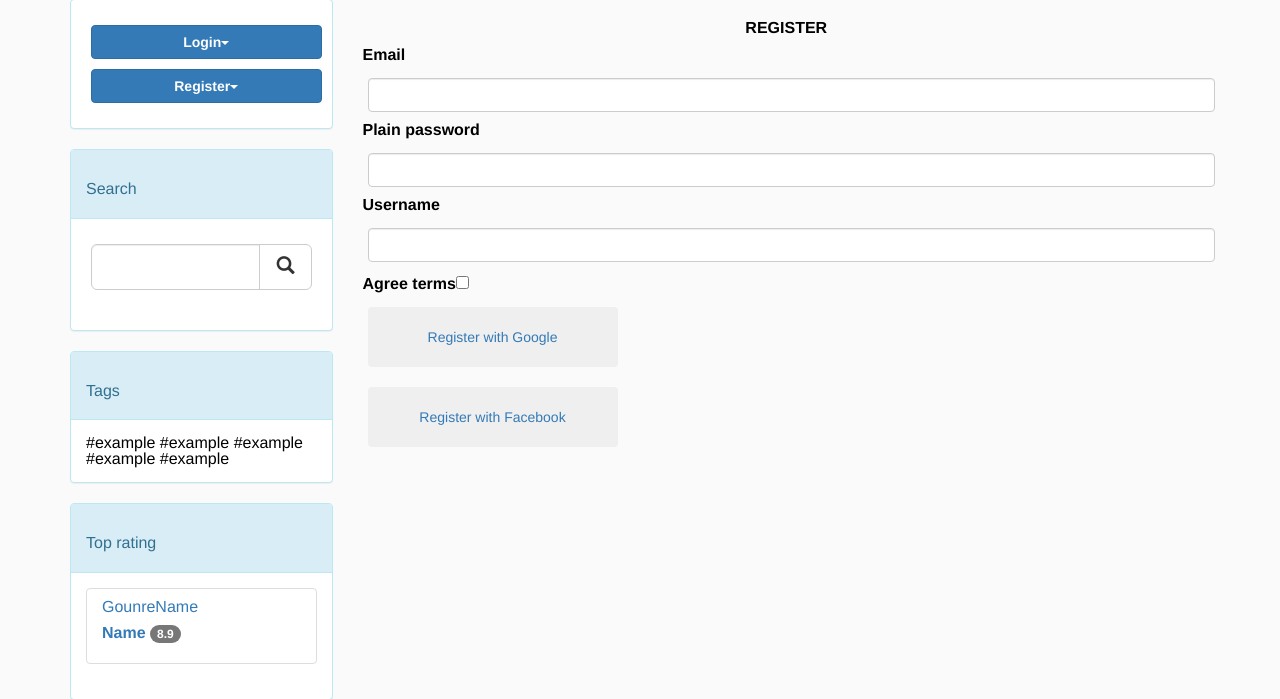
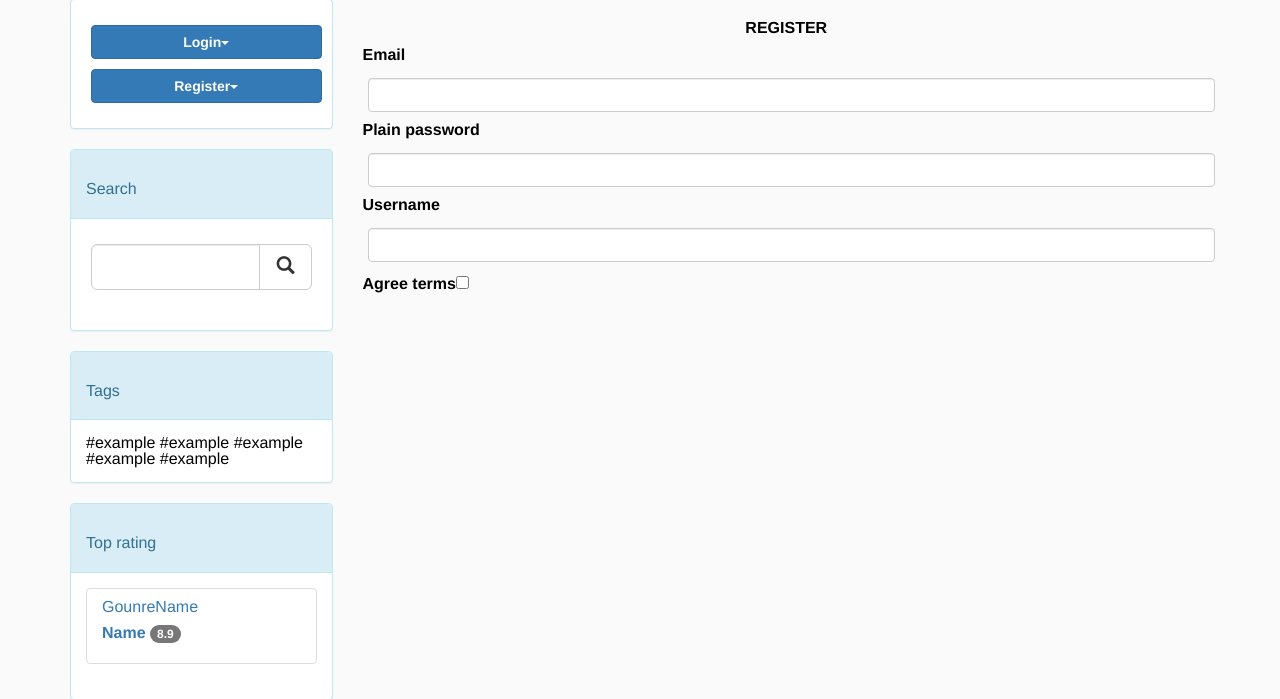
Before and after one commit to h-aleksandr/symfony-web-app, a Symfony app: template templates/registration/register.html.twig in a window 1280 px wide. Shown: the part 101-800 px from the top of the page. Run offline with Twig, Linux system fonts and the light colour scheme; the template is opened without the code that fills it, so the values that code supplies are empty; form fields are guessed from the names that the template uses; some libraries are stand-ins or nearby versions.

Commit message:
changing login.html.twig

```diff
--- a/templates/registration/register.html.twig
+++ b/templates/registration/register.html.twig
@@ -17,6 +17,4 @@
         {{ form_row(registrationForm.agreeTerms) }}
     {{ form_end(registrationForm) }}
 
-    <button class="btn btn-social btn-dark"><a href="{{ path('connect_google_start') }}">Register with Google</a></button><br>
-    <button class="btn btn-social btn-dark"><a href="{{ path('connect_facebook_start') }}">Register with Facebook</a></button><br>
 {% endblock %}
--- a/templates/security/login.html.twig
+++ b/templates/security/login.html.twig
@@ -43,7 +43,7 @@
         </form>
 
         <br><hr><br>
-        <button class="btn btn-social btn-dark"><a href="{{ path('connect_google_start') }}">Login with Google</a></button><br>
-        <button class="btn btn-social btn-dark"><a href="{{ path('connect_facebook_start') }}">Login with Facebook</a></button><br>
+        <button class="btn btn-social btn-dark"><a href="{{ path('connect_google_start') }}">Login with GOOGLE</a></button><br>
+        <button class="btn btn-social btn-dark"><a href="{{ path('connect_facebook_start') }}">Login with FACEBOOK</a></button><br>
     </div>
 {% endblock %}
```
Also changed, not shown: 3 other files.
